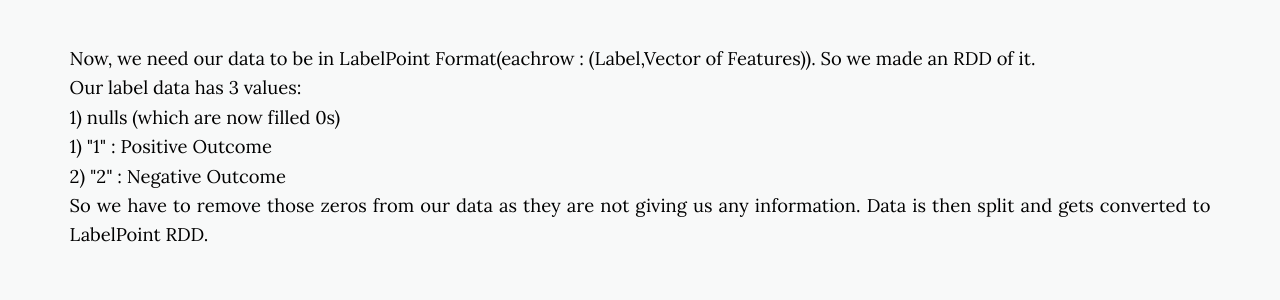
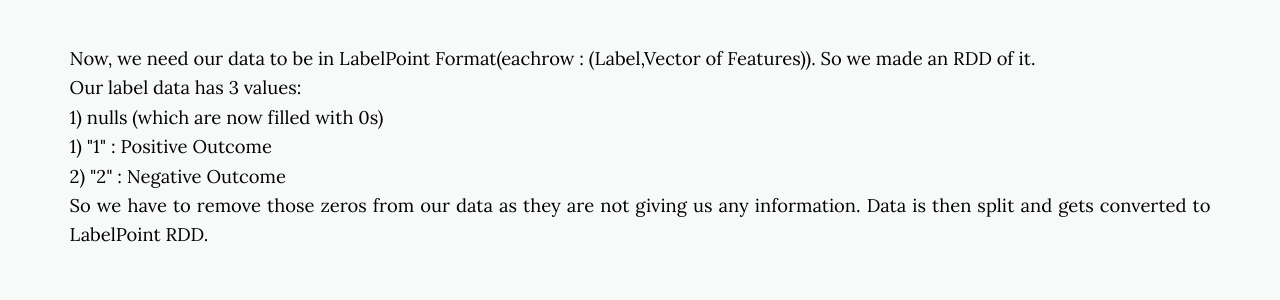
Before and after one commit to daftengineer/daftengineer.github.io, a Jekyll site: the page built from _posts/2018-08-28-outcome-of-pregnancy.markdown, in a window 1280 px wide. Shown: the part 1117-1417 px from the top of the page. Built offline with Jekyll 4.4.1, drawn with Linux system fonts in a browser that asks for light colours; nearby versions of some CDN libraries.

Commit message:
Update 2018-08-28-outcome-of-pregnancy.markdown

```diff
--- a/_posts/2018-08-28-outcome-of-pregnancy.markdown
+++ b/_posts/2018-08-28-outcome-of-pregnancy.markdown
@@ -14,7 +14,7 @@
 <img src = "" />
 <p style="text-align:justify;">Here, I will be explaining the code which has been developed using IntelliJ IDEA. We will start by loading the data and cleaning it. Though, this is a csv file it is pipe seperated so we will pass an option of delimited by pipe(|). We need to use only the few of the fields in order to train our model. But we will need those in "double" datatype so first we will cast them to double. Then we will select and cache the fields which are needed for the gradient boosting. And after it, we will fill all null values with 0</p>
 <img src = "" />
-<p style="text-align:justify;">Now, we need our data to be in LabelPoint Format(eachrow : (Label,Vector of Features)). So we made an RDD of it. <br /> Our label data has 3 values:<br /> <span style="text-align:left;">1) nulls (which are now filled 0s)<br /> 1) "1" : Positive Outcome <br />2) "2" : Negative Outcome</span><br />So we have to remove those zeros from our data as they are not giving us any information. Data is then split and gets converted to LabelPoint RDD.</p>
+<p style="text-align:justify;">Now, we need our data to be in LabelPoint Format(eachrow : (Label,Vector of Features)). So we made an RDD of it. <br /> Our label data has 3 values:<br /> <span style="text-align:left;">1) nulls (which are now filled with 0s)<br /> 1) "1" : Positive Outcome <br />2) "2" : Negative Outcome</span><br />So we have to remove those zeros from our data as they are not giving us any information. Data is then split and gets converted to LabelPoint RDD.</p>
 <img src = "" />
 
 <p style="text-align:justify;">We have taken 5 different values for "Number of Iteration" and "Depth of Tree" parameters so that we can get 25 different combination of Parameters using which we can check which one suits best with our data. We will evaluate them using MSE, They get from every iteration of modeling and testing. This is not the proper way to do it so we will just use 20% of dataset which is saved as FILENAME_SMALL for our calculation.</p>
```
